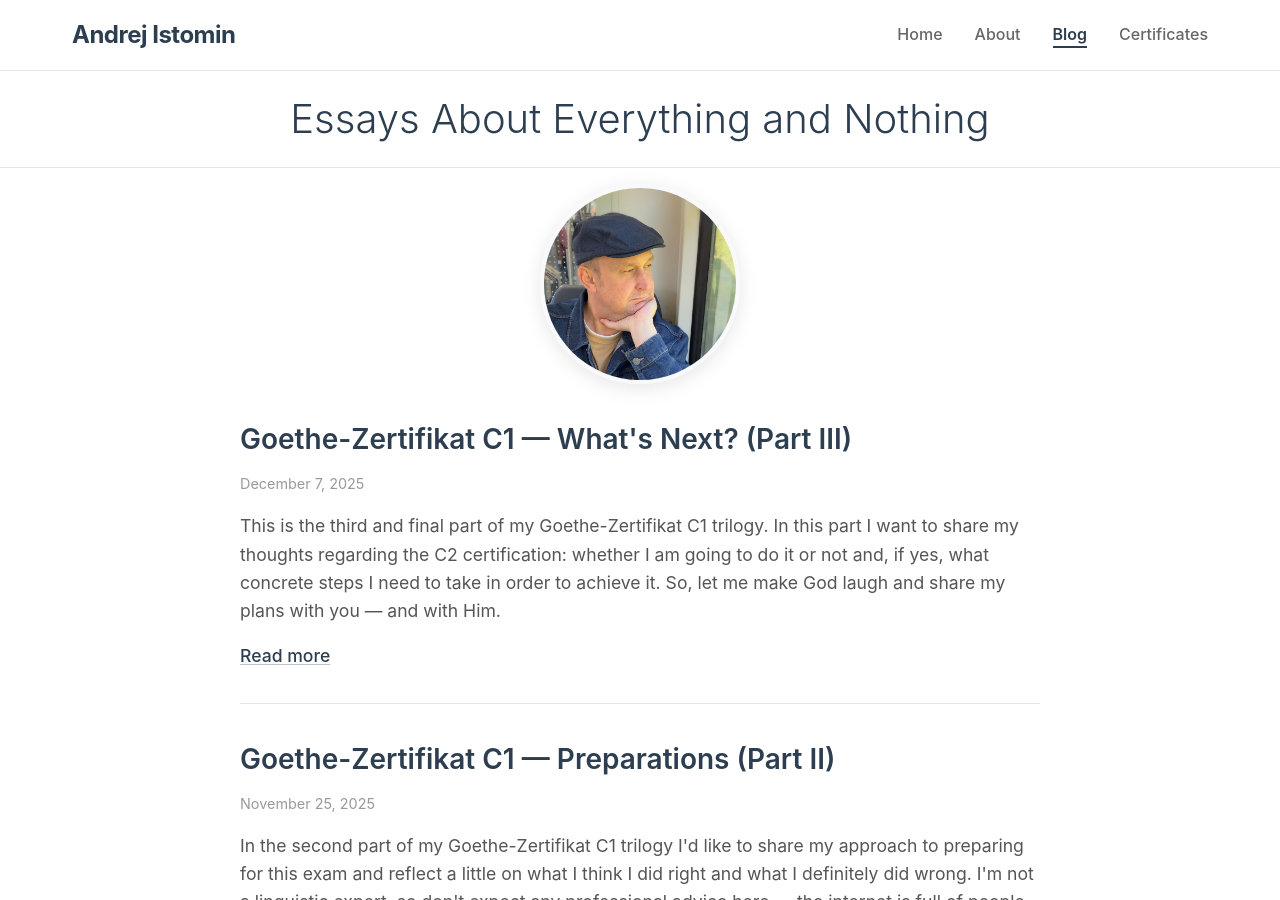
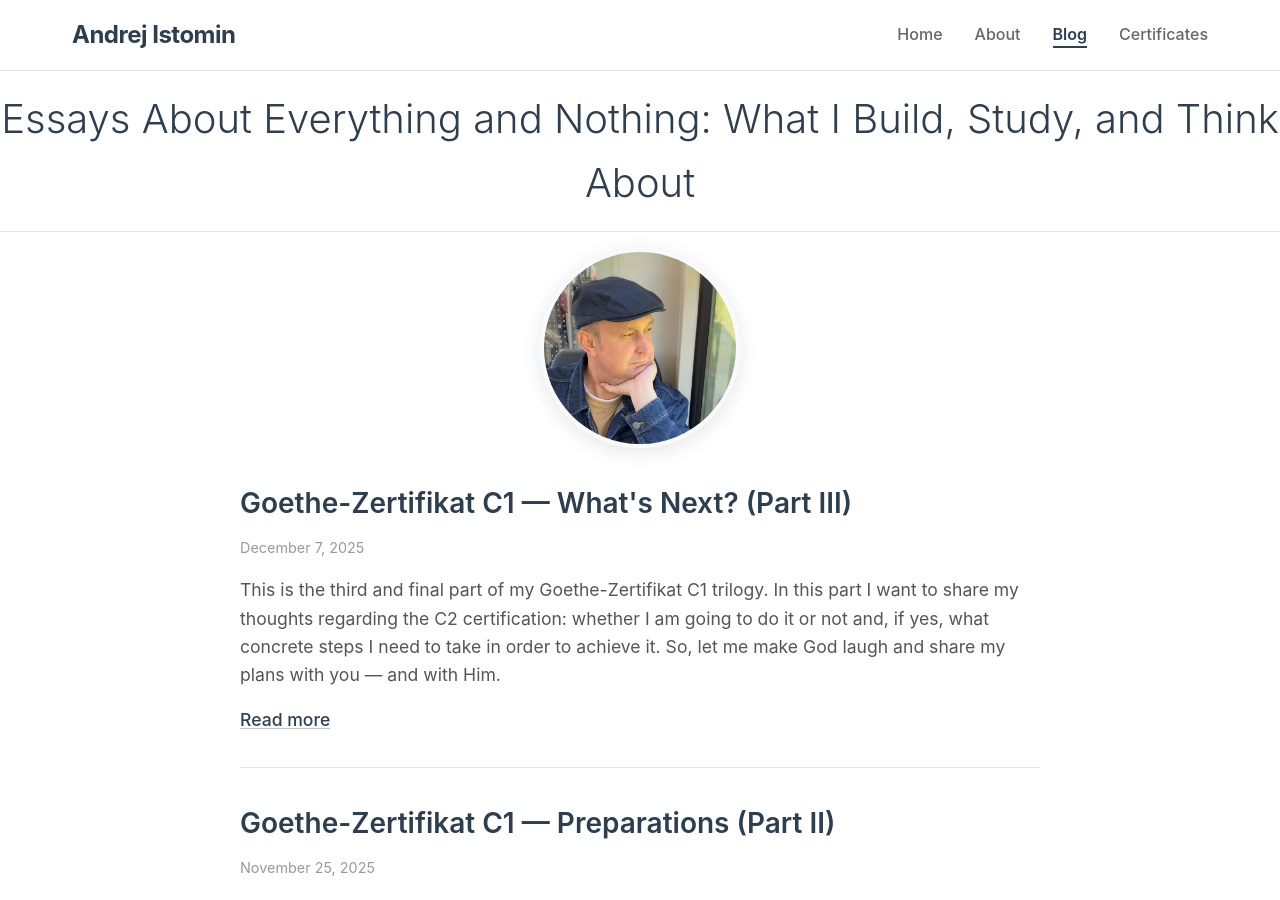
Before and after one commit to aistomin/aistomin.com, a Jekyll site: the page built from blog.markdown, in a window 1280 px wide and 900 px high. Built offline with Jekyll 4.4.1, drawn with Linux system fonts in a browser that asks for light colours.

Commit message:
Issue #107. One more small title improvement.

```diff
--- a/blog.markdown
+++ b/blog.markdown
@@ -6,7 +6,7 @@ image: /assets/images/blog-og.jpg
 ---
 
 <div class="page-header">
-    <h1 class="page-title">Essays About Everything and Nothing</h1>
+    <h1 class="page-title">Essays About Everything and Nothing: What I Build, Study, and Think About</h1>
 </div>
 
 <div class="page-content">
```
